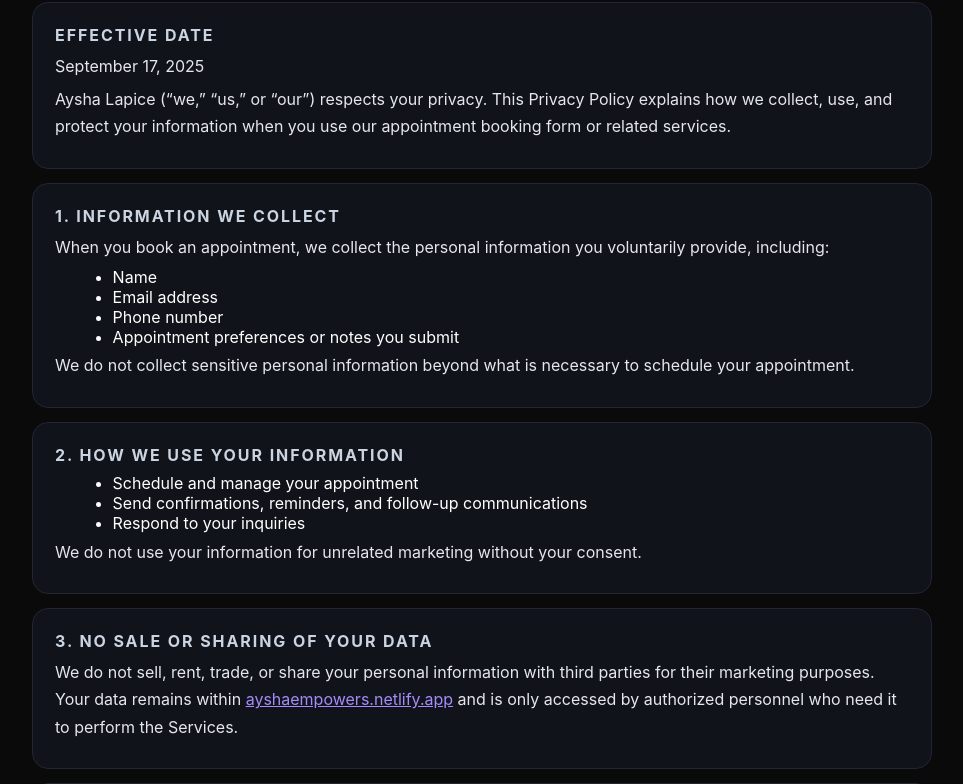
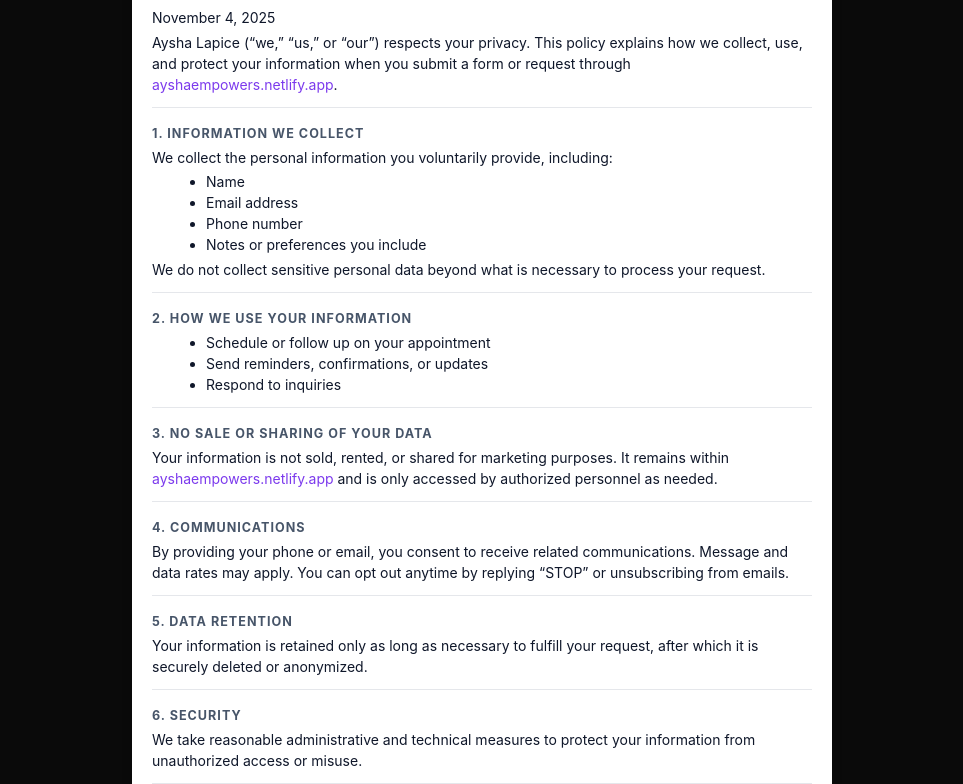
Before and after one commit to EvanLapice/aysha-business-site, a plain HTML site: page business-site/privacy.html in a window 1280 px wide. Shown: the part 104-888 px from the top of the page, without its empty margins (158-1121 px from the left). Drawn offline with Linux system fonts and the light colour scheme.

Commit message:
Added Terms and Privacy Policy pages with new compact layout

```diff
--- a/business-site/privacy.html
+++ b/business-site/privacy.html
@@ -5,83 +5,113 @@
 <meta name="viewport" content="width=device-width,initial-scale=1" />
 <title>Privacy Policy • Aysha Lapice</title>
 <style>
-    body{font-family:Inter,system-ui,Segoe UI,Roboto,Helvetica,Arial,sans-serif;margin:0;background:#0a0a0a;color:#fff}
-    .wrap{max-width:900px;margin:0 auto;padding:40px 16px}
-    h1{font-size:clamp(1.6rem,3vw,2.2rem);margin:0 0 24px;text-align:center}
-    section{background:#11131a;border:1px solid #222534;border-radius:16px;padding:22px;margin:14px 0}
-    h2{font-size:1rem;text-transform:uppercase;letter-spacing:.12em;margin:0 0 8px;color:#cbd5e1}
-    p{line-height:1.7;margin:.35rem 0;color:#e5e7eb}
-    a{color:#a78bfa}
-    ul{margin:.35rem 0 .35rem 1.1rem}
+  :root {
+    --bg: #0a0a0a;
+    --card: #ffffff;
+    --ink: #0f172a;
+    --muted: #475569;
+    --rule: #e5e7eb;
+  }
+  html, body {
+    margin: 0;
+    background: var(--bg);
+    color: var(--ink);
+    font-family: Inter, system-ui, Segoe UI, Roboto, Helvetica, Arial, sans-serif;
+    font-size: 14px;
+  }
+  .wrap {
+    max-width: 700px;
+    margin: 30px auto;
+    padding: 0 12px;
+  }
+  .card {
+    background: var(--card);
+    border-radius: 12px;
+    padding: 18px 20px;
+    box-shadow: 0 4px 12px rgba(0,0,0,0.1);
+  }
+  h1 {
+    margin: 0 0 10px;
+    text-align: center;
+    font-size: 1.4rem;
+  }
+  h2 {
+    margin: 18px 0 6px;
+    font-size: 0.9rem;
+    text-transform: uppercase;
+    letter-spacing: .08em;
+    color: var(--muted);
+  }
+  p, ul {
+    margin: .25rem 0;
+    line-height: 1.5;
+  }
+  ul {
+    margin-left: 1rem;
+  }
+  hr {
+    border: 0;
+    border-top: 1px solid var(--rule);
+    margin: 12px 0;
+  }
+  a {
+    color: #7c3aed;
+    text-decoration: none;
+  }
+  a:hover {
+    text-decoration: underline;
+  }
 </style>
 </head>
 <body>
   <div class="wrap">
+    <div class="card">
       <h1>Privacy Policy</h1>
 
-    <section>
       <h2>Effective Date</h2>
-      <p>September 17, 2025</p>
-      <p>Aysha Lapice (“we,” “us,” or “our”) respects your privacy. This Privacy Policy explains how we collect, use, and protect your information when you use our appointment booking form or related services.</p>
-    </section>
+      <p>November 4, 2025</p>
+      <p>Aysha Lapice (“we,” “us,” or “our”) respects your privacy. This policy explains how we collect, use, and protect your information when you submit a form or request through <a href="https://ayshaempowers.netlify.app/" target="_blank" rel="noopener">ayshaempowers.netlify.app</a>.</p>
+      <hr>
 
-    <section>
       <h2>1. Information We Collect</h2>
-      <p>When you book an appointment, we collect the personal information you voluntarily provide, including:</p>
+      <p>We collect the personal information you voluntarily provide, including:</p>
       <ul>
         <li>Name</li>
         <li>Email address</li>
         <li>Phone number</li>
-        <li>Appointment preferences or notes you submit</li>
+        <li>Notes or preferences you include</li>
       </ul>
-      <p>We do not collect sensitive personal information beyond what is necessary to schedule your appointment.</p>
-    </section>
+      <p>We do not collect sensitive personal data beyond what is necessary to process your request.</p>
+      <hr>
 
-    <section>
       <h2>2. How We Use Your Information</h2>
       <ul>
-        <li>Schedule and manage your appointment</li>
-        <li>Send confirmations, reminders, and follow-up communications</li>
-        <li>Respond to your inquiries</li>
+        <li>Schedule or follow up on your appointment</li>
+        <li>Send reminders, confirmations, or updates</li>
+        <li>Respond to inquiries</li>
       </ul>
-      <p>We do not use your information for unrelated marketing without your consent.</p>
-    </section>
+      <hr>
 
-    <section>
       <h2>3. No Sale or Sharing of Your Data</h2>
-      <p>We do not sell, rent, trade, or share your personal information with third parties for their marketing purposes. Your data remains within <a href="https://ayshaempowers.netlify.app/" target="_blank" rel="noopener">ayshaempowers.netlify.app</a> and is only accessed by authorized personnel who need it to perform the Services.</p>
-    </section>
+      <p>Your information is not sold, rented, or shared for marketing purposes. It remains within <a href="https://ayshaempowers.netlify.app/" target="_blank" rel="noopener">ayshaempowers.netlify.app</a> and is only accessed by authorized personnel as needed.</p>
+      <hr>
 
-    <section>
       <h2>4. Communications</h2>
-      <p>By providing your phone number and/or email address, you consent to receive messages related to your appointment (confirmations, reminders, updates). Standard message and data rates may apply. You may opt out at any time by replying “STOP” to SMS messages or unsubscribing from emails.</p>
-    </section>
+      <p>By providing your phone or email, you consent to receive related communications. Message and data rates may apply. You can opt out anytime by replying “STOP” or unsubscribing from emails.</p>
+      <hr>
 
-    <section>
       <h2>5. Data Retention</h2>
-      <p>We retain your information only as long as needed to provide the Services or as required by law. Afterward, we securely delete or anonymize your data.</p>
-    </section>
+      <p>Your information is retained only as long as necessary to fulfill your request, after which it is securely deleted or anonymized.</p>
+      <hr>
 
-    <section>
       <h2>6. Security</h2>
-      <p>We take reasonable administrative, technical, and physical measures to protect your personal information from unauthorized access, use, or disclosure.</p>
-    </section>
+      <p>We take reasonable administrative and technical measures to protect your information from unauthorized access or misuse.</p>
+      <hr>
 
-    <section>
-      <h2>7. Your Rights</h2>
-      <p>Depending on your jurisdiction, you may have the right to access, correct, or request deletion of your personal information. To exercise these rights, contact us at: <em>AyshaEmpowers@proton.me</em>.</p>
-    </section>
-
-    <section>
-      <h2>8. Changes to This Policy</h2>
-      <p>We may update this Privacy Policy from time to time. When we do, we will post the revised policy on this page with a new effective date.</p>
-    </section>
-
-    <section>
-      <h2>9. Contact Us</h2>
-      <p>If you have any questions about this Privacy Policy or our data practices, please contact us at the email above.</p>
-      <p>By submitting your information through our appointment form, you acknowledge you have read and understood this Privacy Policy.</p>
-    </section>
+      <h2>7. Contact</h2>
+      <p>For questions, email <strong>AyshaEmpowers@proton.me</strong>.</p>
+      <p><strong>By submitting your information, you acknowledge you have read and understood this Privacy Policy.</strong></p>
+    </div>
   </div>
 </body>
 </html>
```
Also changed, not shown: business-site/terms.html (+78 -41 lines). Lines whose indentation alone changed are shown as unchanged.
